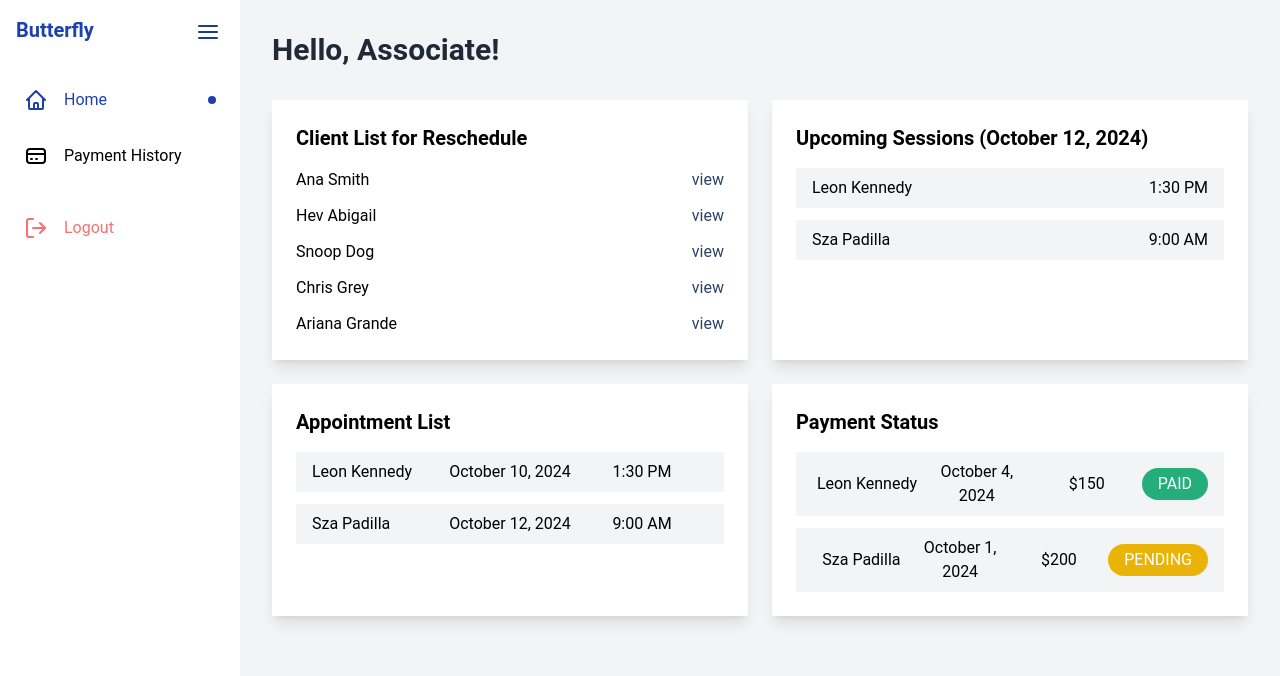
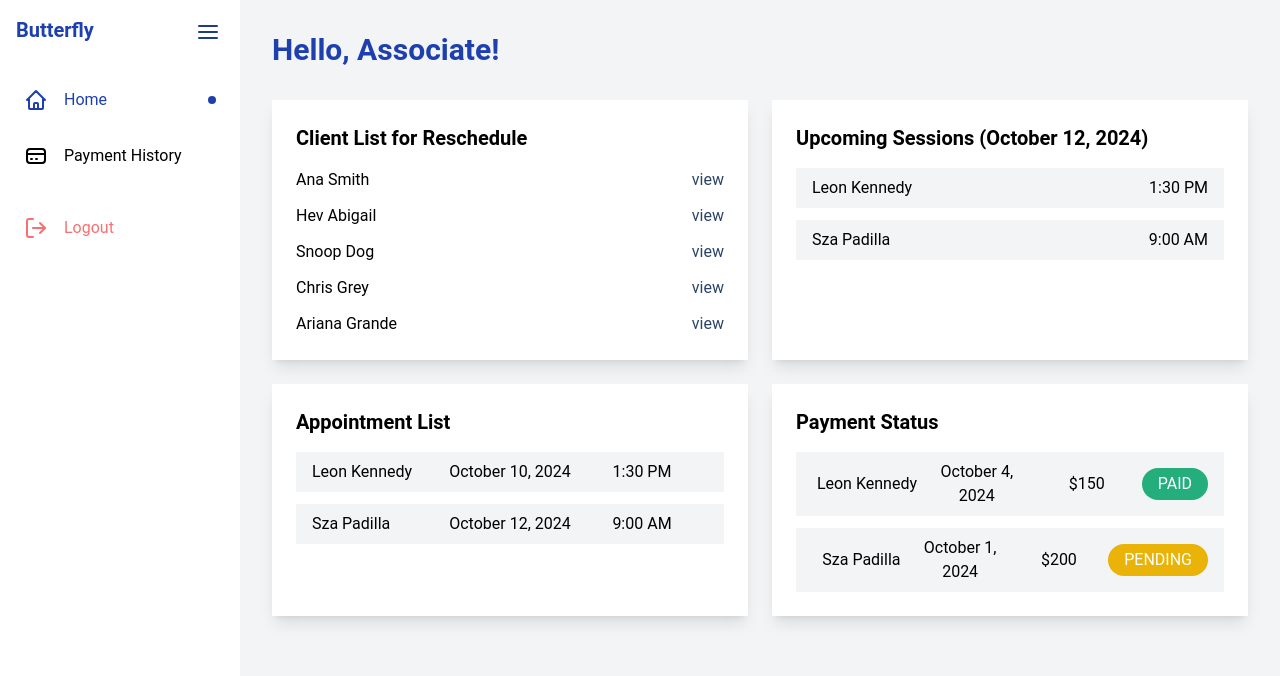
Before and after one commit to BluYiti/boltusaus-butterfly, a Next.js app: page /associate in a window 1280 px wide. Shown: the top 676 px of the page. Built offline with nearby package versions, Linux system fonts and the light colour scheme; no server answers.

Commit message:
change color

```diff
--- a/app/associate/page.tsx
+++ b/app/associate/page.tsx
@@ -117,7 +117,7 @@ const Dashboard: React.FC = () => {
   return (
     <Layout sidebarTitle="Butterfly" sidebarItems={items}>
       <div className="flex-grow p-8">
-        <h2 className="text-3xl font-bold mb-8 text-gray-800">Hello, Associate!</h2>
+        <h2 className="text-3xl font-bold mb-8 text-blue-800">Hello, Associate!</h2>
 
         <div className="grid grid-cols-1 lg:grid-cols-2 gap-6">
           {/* Client List for Reschedule */}
```
